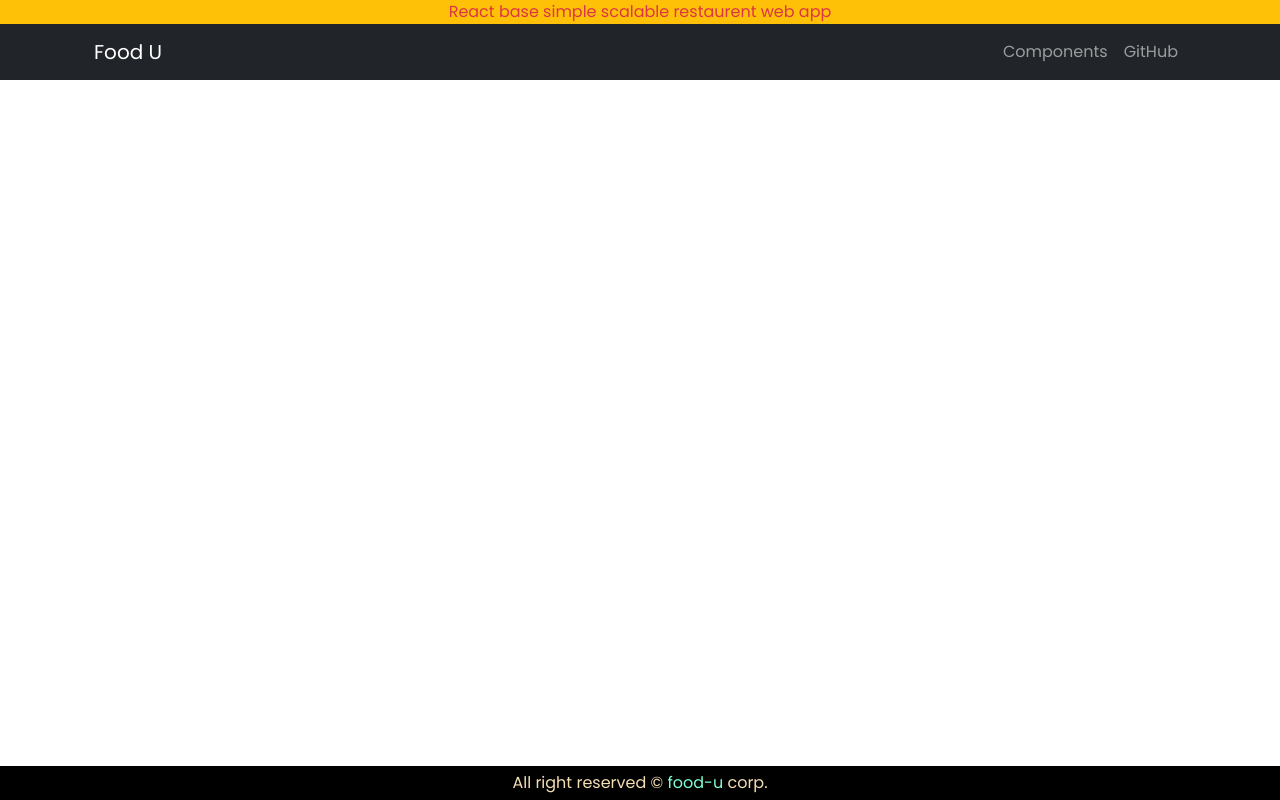
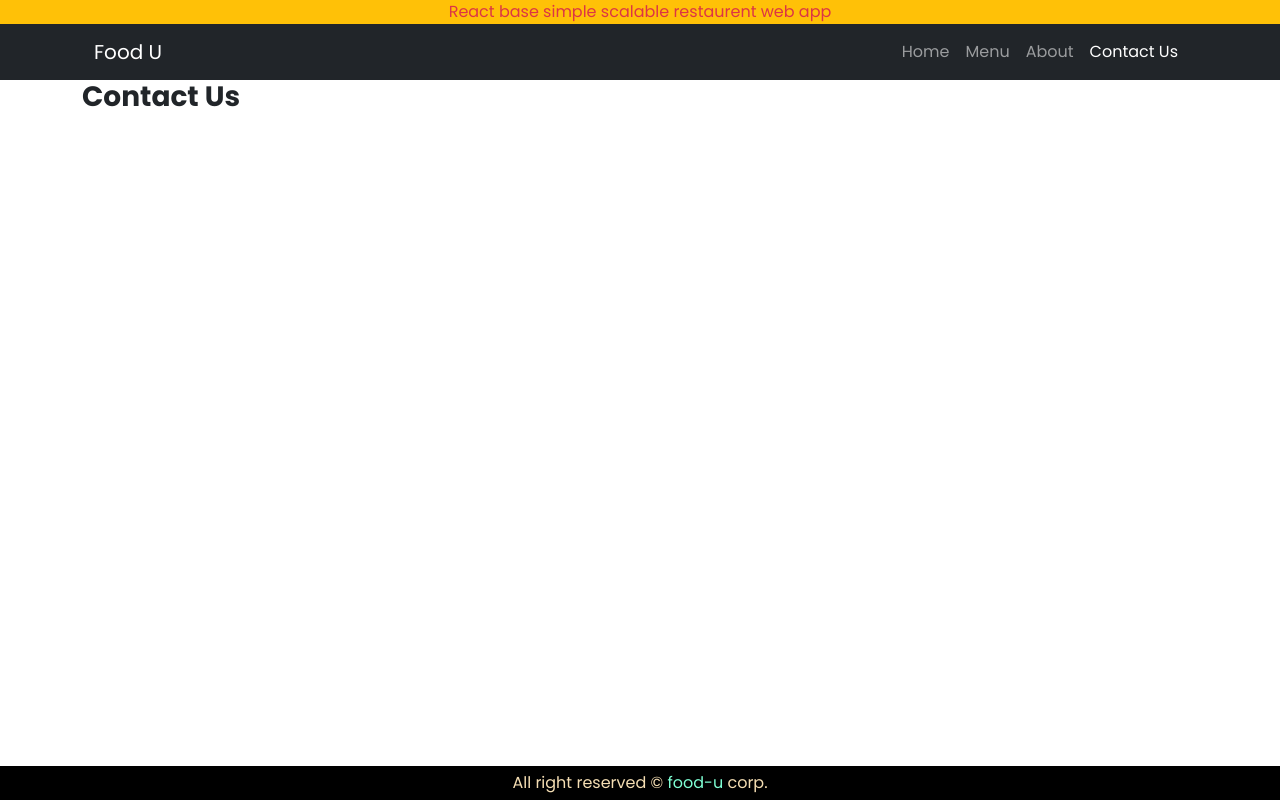
Before and after one commit to hasankarim18/food-u, a React (Create React App) app: page /contact in a window 1280 px wide. Built offline with nearby package versions, Linux system fonts and the light colour scheme.

Commit message:
2. Desining navigatin bar

```diff
--- a/src/components/Body/Body.js
+++ b/src/components/Body/Body.js
@@ -3,11 +3,18 @@ import Menu from './Menu'
 import Home from './Home'
 import About from './About'
 import Contact from './Contact'
+import { Routes, Route, Navigate } from 'react-router-dom'
 
 const Body = () => {
     return (
         <div className="container">
-
+            <Routes>
+                <Route path="/home" element={<Home />} />
+                <Route path="/menu" element={<Menu />} />
+                <Route path="/about" element={<About />} />
+                <Route path="/contact" element={<Contact />} />
+                <Route path="/" element={<Navigate to="/home" replace />} />
+            </Routes>
         </div>
     )
 }
--- a/src/components/Header/Navigation.js
+++ b/src/components/Header/Navigation.js
@@ -7,9 +7,10 @@ import {
     NavbarBrand,
     Nav,
     NavItem,
-    NavLink,
+
 
 } from 'reactstrap';
+import { NavLink } from 'react-router-dom'
 
 export default class Example extends React.Component {
     constructor(props) {
@@ -43,21 +44,13 @@ export default class Example extends React.Component {
             header.classList.remove('is-sticky')
             header.classList.add('non-sticky')
         }
-        //  return scrollTop >= 150 ?  :
 
     }
 
     componentDidMount() {
         window.addEventListener('scroll', this.stickyHandler)
-        //   Window.addEventListener('scroll', this.stickyHandler)
 
     }
-
-    componentDidUpdate() {
-
-    }
-
-
 
     toggle() {
         this.setState({
@@ -67,8 +60,6 @@ export default class Example extends React.Component {
 
 
     render() {
-
-
         return (
             <div className="bg-dark main_header" >
                 <Navbar className="container" color="dark" dark expand="md">
@@ -77,10 +68,16 @@ export default class Example extends React.Component {
                     <Collapse className="justify-content-end" isOpen={this.state.isOpen} navbar>
                         <Nav className="ml-auto" navbar>
                             <NavItem>
-                                <NavLink href="/components/">Components</NavLink>
+                                <NavLink className="nav-link" to="/home">Home</NavLink>
                             </NavItem>
                             <NavItem>
-                                <NavLink href="https://github.com/reactstrap/reactstrap">GitHub</NavLink>
+                                <NavLink className="nav-link" to="/menu">Menu</NavLink>
+                            </NavItem>
+                            <NavItem>
+                                <NavLink className="nav-link" to="/about">About</NavLink>
+                            </NavItem>
+                            <NavItem>
+                                <NavLink className="nav-link" to="/contact">Contact Us</NavLink>
                             </NavItem>
                         </Nav>
                     </Collapse>
```
